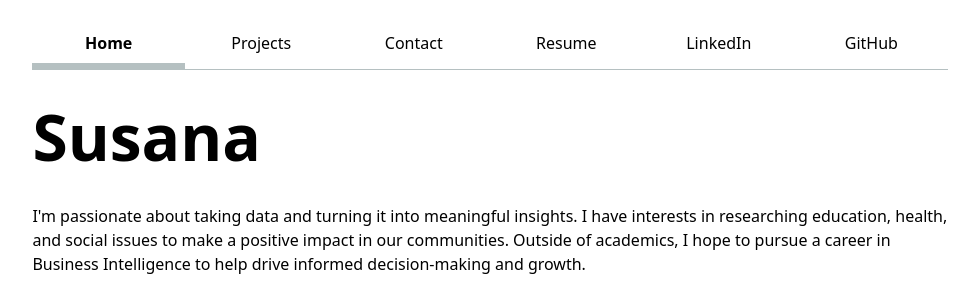
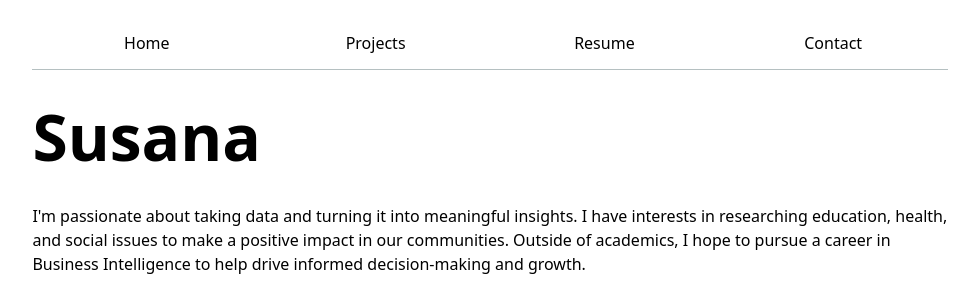
Before and after one commit to shaing04/106-portfolio, a plain HTML site: page index.html in a window 1280 px wide. Shown: the top 289 px of the page, without its empty margins (150-1129 px from the left). Drawn offline with Linux system fonts and the light colour scheme.

Commit message:
updated js to automate nav bar updates

```diff
--- a/global.js
+++ b/global.js
@@ -1,22 +1,34 @@
 // global.js
-console.log('js test 5');
+console.log('js test new nav bar');
 
 function $$(selector, context = document) {
   return Array.from(context.querySelectorAll(selector));
 }
 
-const navLinks = $$("nav a").filter(a => a.target !== "_blank");
+// const navLinks = $$("nav a").filter(a => a.target !== "_blank");
 
-let currentLink = navLinks.find(a => {
-  let linkPath = a.pathname.replace(/index\.html$/, "");
-  let currentPath = location.pathname.replace(/index\.html$/, "");
-  return a.host === location.host && linkPath.endsWith(currentPath);
-});
+// let currentLink = navLinks.find(a => {
+//   let linkPath = a.pathname.replace(/index\.html$/, "");
+//   let currentPath = location.pathname.replace(/index\.html$/, "");
+//   return a.host === location.host && linkPath.endsWith(currentPath);
+// });
 
-currentLink?.classList.add("current");
+// currentLink?.classList.add("current");
 
-currentLink?.classList.add("current");
+let pages = [
+  { url: '', title: 'Home' },
+  { url: 'projects/', title: 'Projects' },
+  { url: 'resume/', title: 'Resume'},
+  { url: 'contact/', title: 'Contact'},
+  // add the rest of your pages here
+];
 
+let nav = document.createElement('nav');
+document.body.prepend(nav);
 
-console.log(location.pathname);
-console.log(navLinks.map(a => a.pathname));
+for (let p of pages) {
+  let url = p.url;
+  let title = p.title;
+
+  nav.insertAdjacentHTML('beforeend', `<a href="${url}">${title}</a>`);
+}
--- a/index.html
+++ b/index.html
@@ -7,16 +7,6 @@
     <link rel="stylesheet" href="styles.css" />
 </head>
 <body>
-    <nav class="menu">
-        <ul>
-            <li><a href="../106-portfolio/index.html">Home</a></li>
-            <li><a href="../106-portfolio/projects/index.html">Projects</a></li>
-            <li><a href="../106-portfolio/contact/index.html">Contact</a></li>
-            <li><a href="../106-portfolio/resume/index.html">Resume</a></li>
-            <li><a href="https://www.linkedin.com/in/susana-haing">LinkedIn</a></li>
-            <li><a href="https://github.com/shaing04/106-portfolio">GitHub</a></li>
-        </ul>
-    </nav>
 
     <h1 class = "page-titles">Susana</h1>
     <p>I'm passionate about taking data and turning it into meaningful insights. I have interests in
```
Also changed, not shown: contact/index.html (+0 -11 lines), projects/index.html (+0 -11 lines), resume/index.html (+0 -11 lines).
